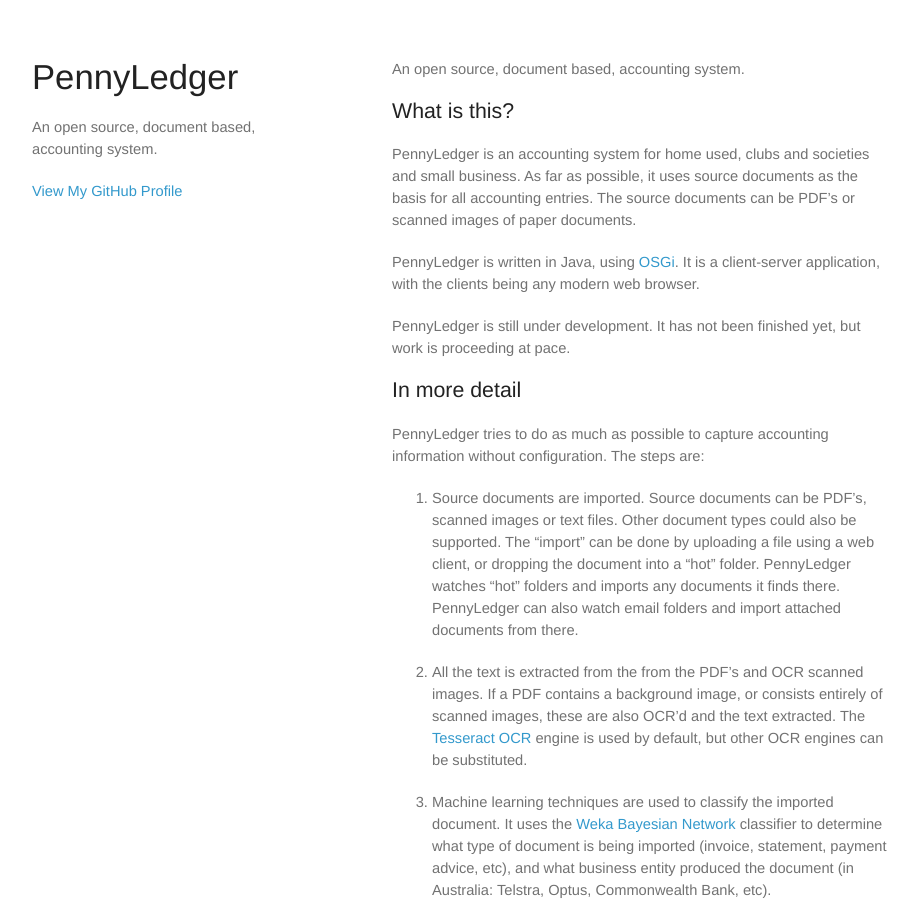
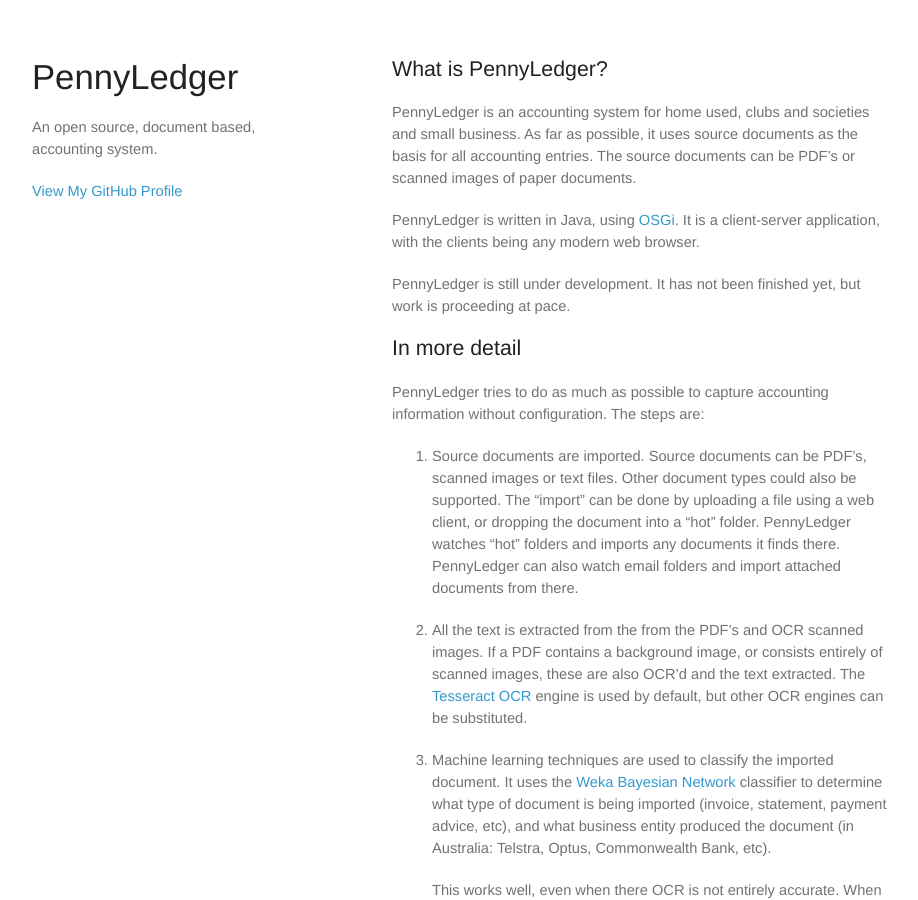
Before and after one commit to kevinau/kevinau.github.io, a Jekyll site: the page built from index.md, in a window 1280 px wide and 900 px high. Shown: the whole window, without its empty margins (178-1096 px from the left). Built offline with Jekyll 4.4.1, drawn with Linux system fonts in a browser that asks for light colours.

Commit message:
Update index.md

```diff
--- a/index.md
+++ b/index.md
@@ -2,14 +2,12 @@
 layout: default
 title: PennyLedger
 ---
-An open source, document based, accounting system.
-
 <!--
 {% include navbar.html here="home" %}
 -->
 
-What is this?
-=============
+What is PennyLedger?
+===================
 
 PennyLedger is an accounting system for home used, clubs and societies and small business.  As far as possible, it uses source documents as the basis for all accounting entries.  The source documents can be PDF's or scanned images of paper documents.
 
```
